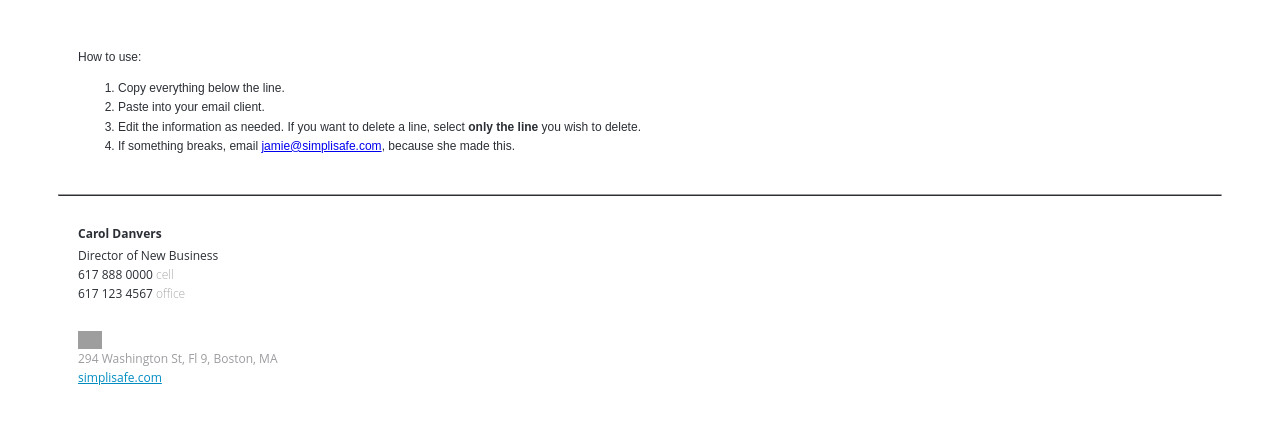
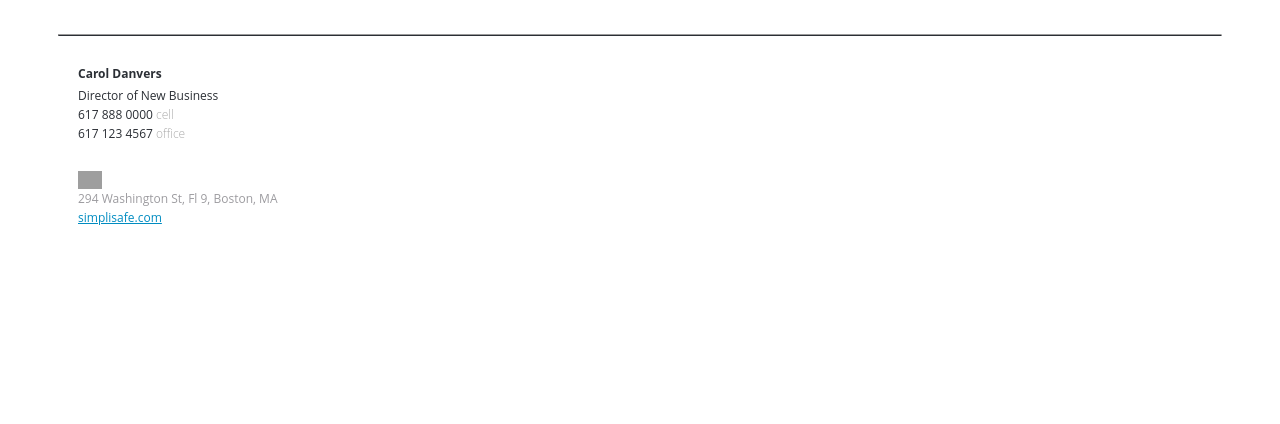
Before and after one commit to onlyjamie/simpli-email, a plain HTML site: page index.html in a window 1280 px wide. Drawn offline with Linux system fonts and the light colour scheme; grey boxes are pictures that could not be loaded.

Commit message:
Update index.html

```diff
--- a/index.html
+++ b/index.html
@@ -7,7 +7,7 @@ body { font-size: 12px; font-family: 'open sans', arial, serif; line-height: 1;
 .simpli-email a { color: #008cc1; }
 .simpli { line-height: 1.6; color: #9d9ca0; }
 img.logo { max-height: 18px; margin-top: 15px; margin-bottom: 0px; }
-.simpli-info { font-family: sans-serif; padding: 20px; line-height: 1.6;}
+.simpli-info { display: none; font-family: sans-serif; padding: 20px; line-height: 1.6;}
 hr { border-bottom: 0.25px solid #2b2f35; }
   h1 { display: none; }
 </style>
```
